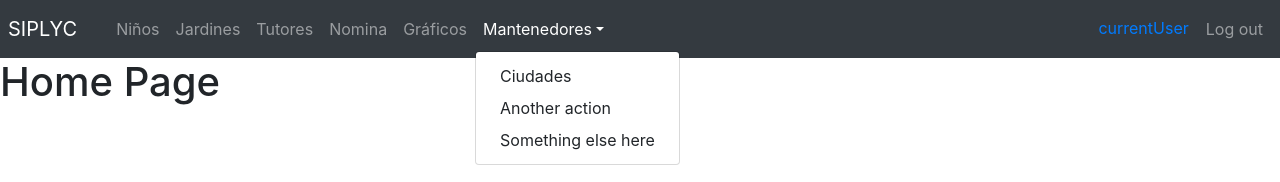
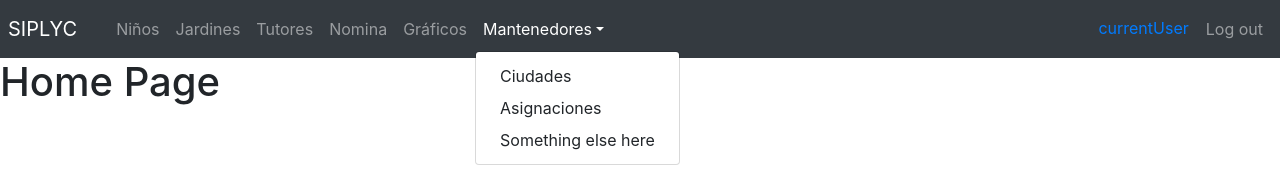
Before and after one commit to DiegoIturra/SIPLYC_web_app_frontend, a React (Vite) app: page /home in a window 1280 px wide. Both pictures are taken after a click on the link "Mantenedores". Shown: the top 182 px of the page. Built offline with nearby package versions, Linux system fonts and the light colour scheme.

Commit message:
feat: add a route to assignments teacher students

```diff
--- a/src/components/Navbar.jsx
+++ b/src/components/Navbar.jsx
@@ -29,7 +29,7 @@ export const NavBar = () => {
               </a>
               <div className="dropdown-menu" aria-labelledby="navbarDropdownMenuLink">
                 <a className="dropdown-item" href="/cities">Ciudades</a>
-                <a className="dropdown-item" href="#">Another action</a>
+                <a className="dropdown-item" href="/assing_teacher_student">Asignaciones</a>
                 <a className="dropdown-item" href="#">Something else here</a>
               </div>
             </li>
```
